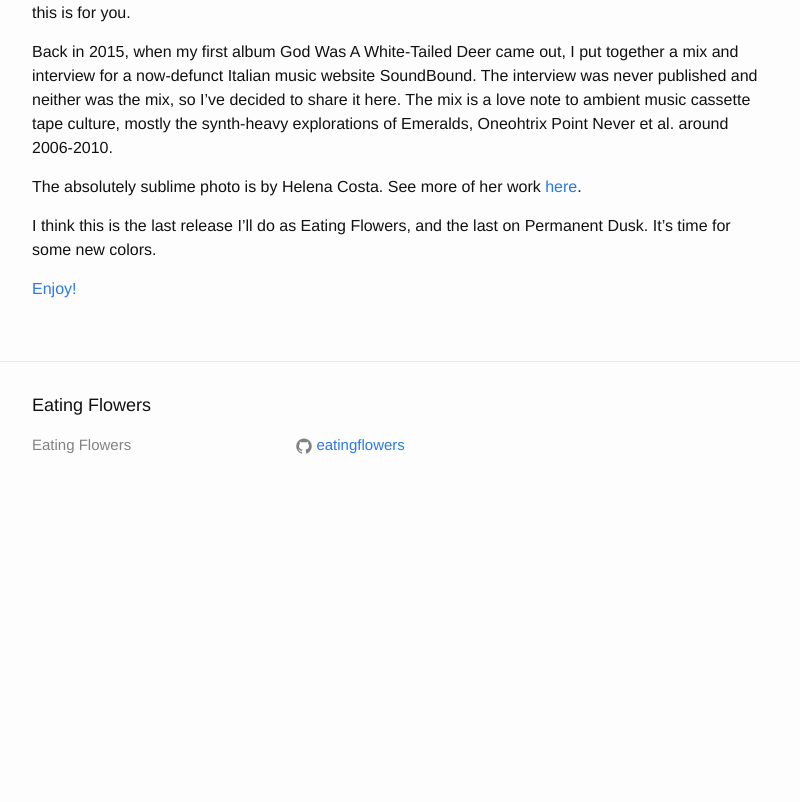
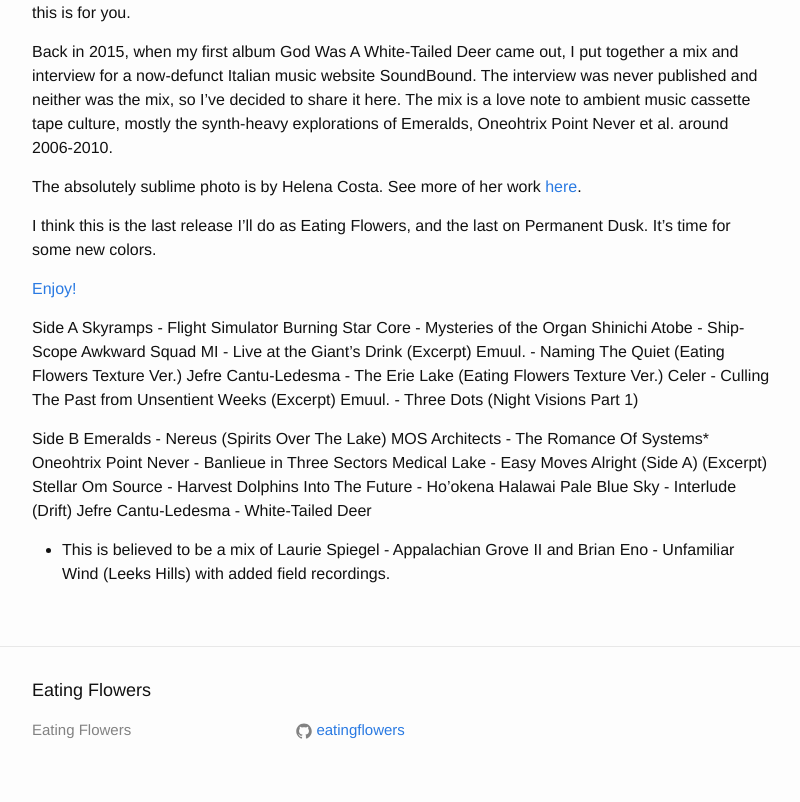
Before and after one commit to eatingflowers/eatingflowers.github.io, a Jekyll site: the page built from _posts/2024-01-05-what-one-does-to-another.md, in a window 1280 px wide. Shown: the part 577-1379 px from the top of the page, without its empty margins (238-1038 px from the left). Built offline with Jekyll 4.4.1, drawn with Linux system fonts in a browser that asks for light colours; before the commit the page ends 1094 px from its top, so only the background shows below that.

Commit message:
tracklisting

```diff
--- a/_posts/2024-01-05-what-one-does-to-another.md
+++ b/_posts/2024-01-05-what-one-does-to-another.md
@@ -17,3 +17,26 @@ The absolutely sublime photo is by Helena Costa. See more of her work [here](htt
 I think this is the last release I'll do as Eating Flowers, and the last on Permanent Dusk.  It's time for some new colors.
 
 [Enjoy!](https://drive.google.com/drive/folders/1s3mHVEv__NtVA6V4-7cVR4r_QSkRQoEh?usp=drive_link)
+
+
+Side A
+Skyramps - Flight Simulator
+Burning Star Core - Mysteries of the Organ
+Shinichi Atobe - Ship-Scope
+Awkward Squad MI - Live at the Giant’s Drink (Excerpt)
+Emuul. - Naming The Quiet (Eating Flowers Texture Ver.)
+Jefre Cantu-Ledesma - The Erie Lake (Eating Flowers Texture Ver.)
+Celer - Culling The Past from Unsentient Weeks (Excerpt)
+Emuul. - Three Dots (Night Visions Part 1)
+
+Side B
+Emeralds - Nereus (Spirits Over The Lake)
+MOS Architects - The Romance Of Systems*
+Oneohtrix Point Never - Banlieue in Three Sectors
+Medical Lake - Easy Moves Alright (Side A) (Excerpt)
+Stellar Om Source - Harvest
+Dolphins Into The Future - Ho’okena Halawai
+Pale Blue Sky - Interlude (Drift)
+Jefre Cantu-Ledesma - White-Tailed Deer
+
+* This is believed to be a mix of Laurie Spiegel - Appalachian Grove II and Brian Eno - Unfamiliar Wind (Leeks Hills) with added field recordings.
```
